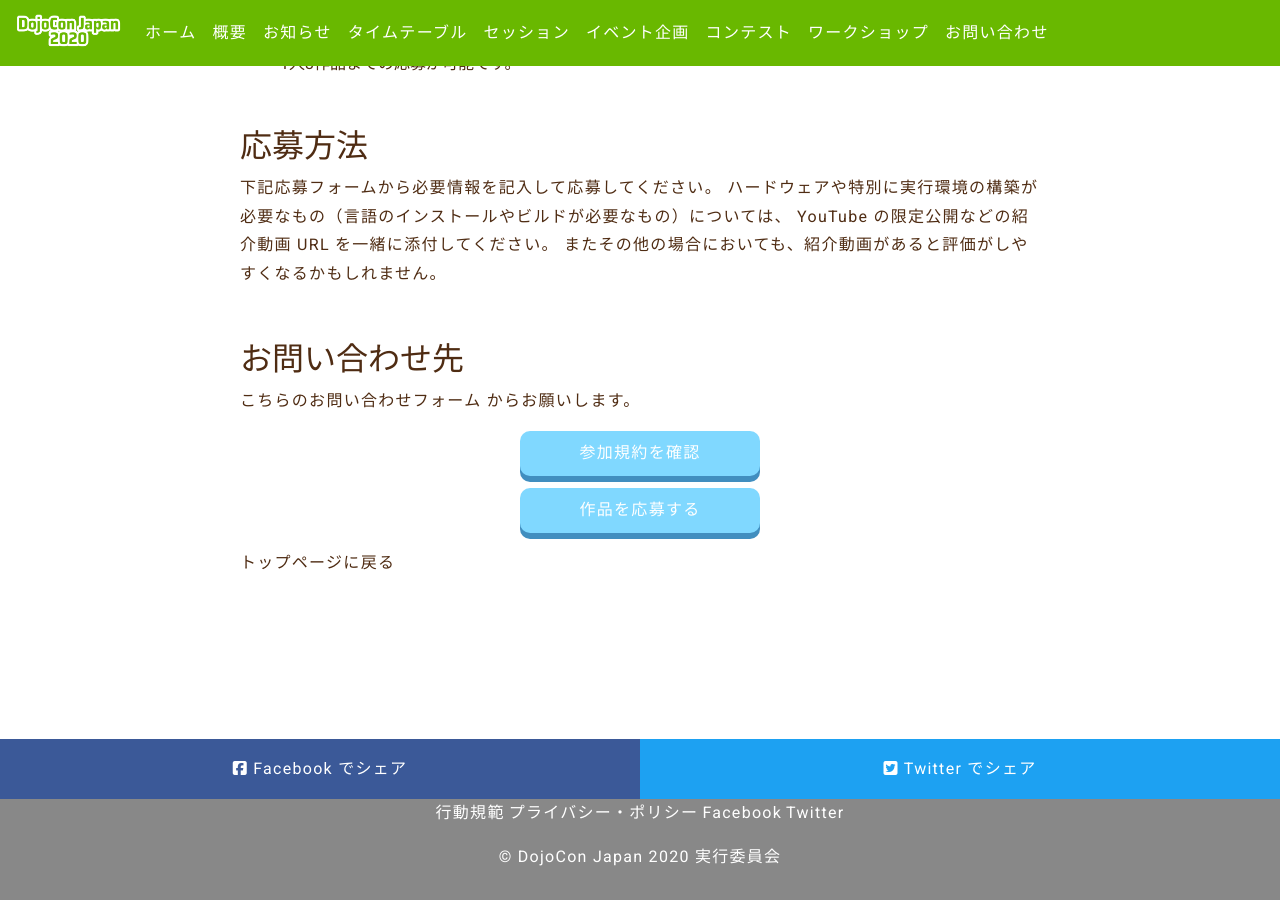
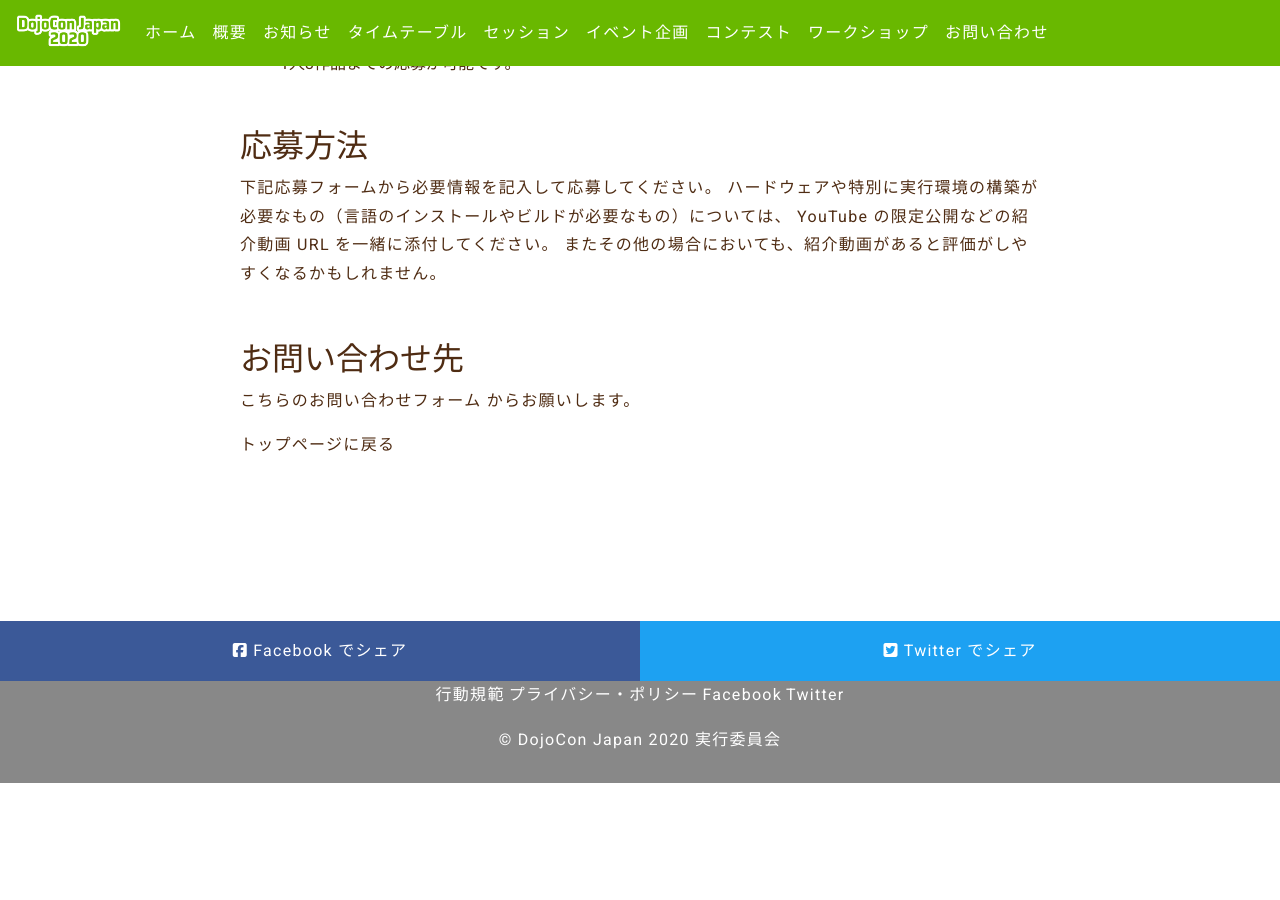
Before and after one commit to coderdojo-japan/dojocon2020.coderdojo.jp, a Jekyll site: the page built from contest.md, in a window 1280 px wide and 900 px high, scrolled down 3711 px. Built offline with Jekyll 4.4.1, drawn with Linux system fonts in a browser that asks for light colours; nearby versions of some CDN libraries; some web fonts are replaced; after the commit the page ends 4494 px from its top, so only the background shows below that.

Commit message:
💄 作品応募ボタンを削除

```diff
--- a/contest.md
+++ b/contest.md
@@ -133,6 +133,3 @@ YouTube の限定公開などの紹介動画 URL を一緒に添付してくだ
 ## お問い合わせ先
 
 [こちらのお問い合わせフォーム](/#contactus) からお願いします。
-
-<a href="https://dojocon2020.coderdojo.jp/files/contest-rule-2020.pdf" class="button" target="_blank" rel="noopener">参加規約を確認</a>
-<a href="https://forms.gle/FpUnUcAspEjqfc2S7" class="button" target="_blank" rel="noopener">作品を応募する</a>
```
